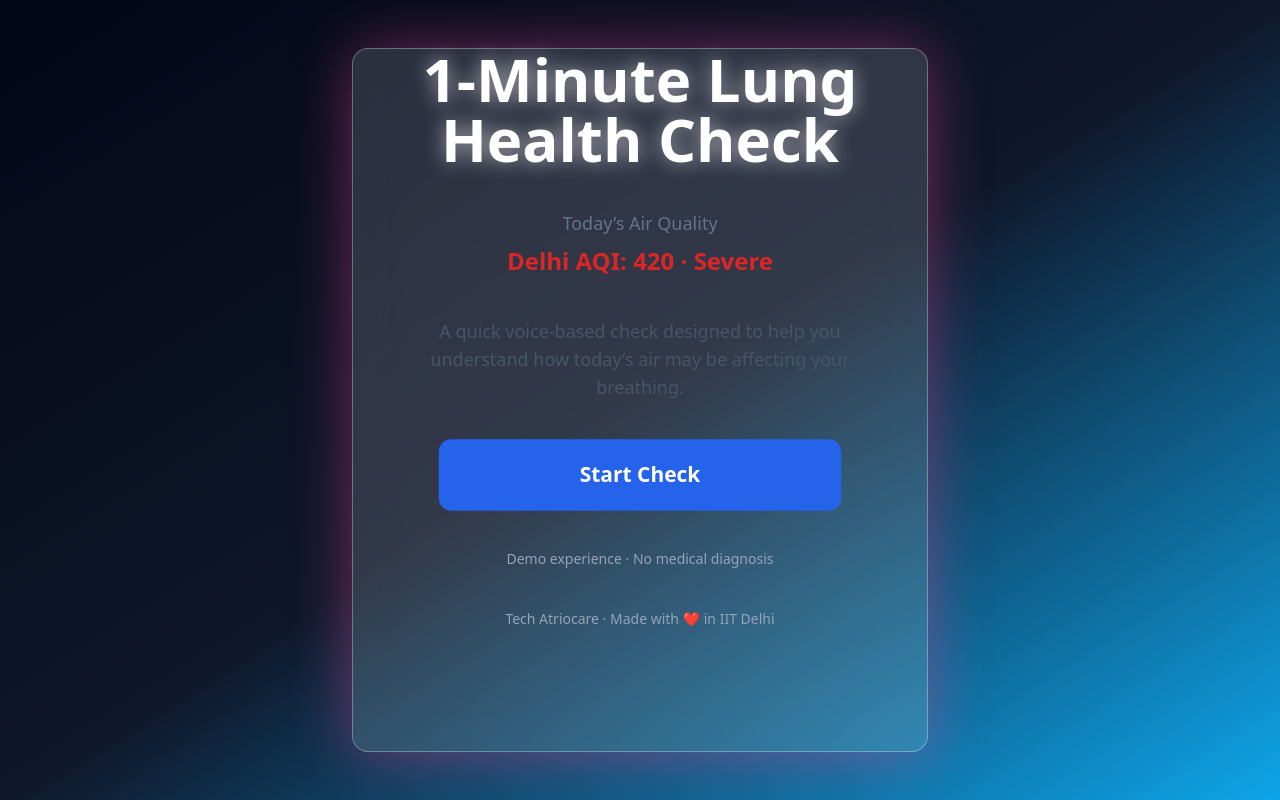
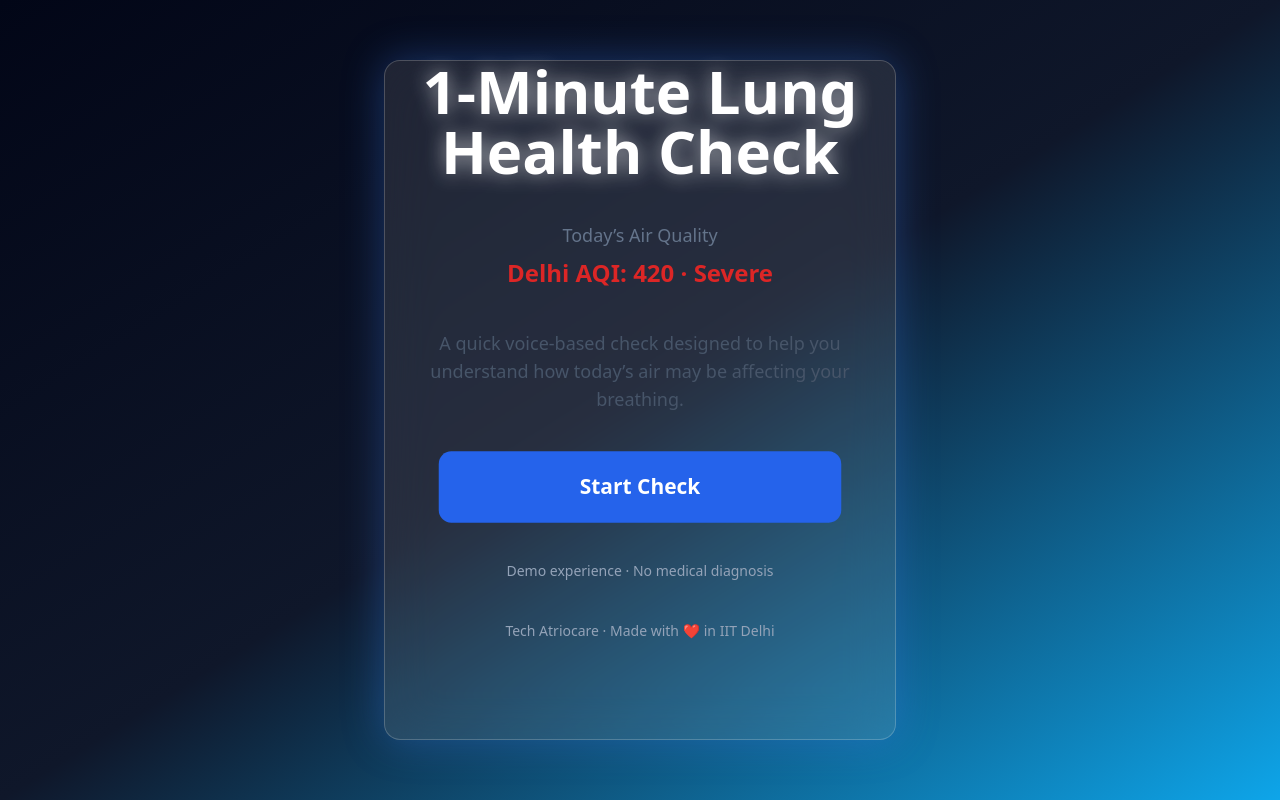
Before and after one commit to sanyamishra01/ap_game, a React (Vite) app in the folder frontend/: page / in a window 1280 px wide. Built offline with nearby package versions, Linux system fonts and the light colour scheme; no server answers.

Commit message:
Refactor ScreenWrapper styles and animation properties

```diff
--- a/frontend/src/components/layout/ScreenWrapper.tsx
+++ b/frontend/src/components/layout/ScreenWrapper.tsx
@@ -8,6 +8,7 @@ export type ScreenKey =
   | "processing"
   | "result"
   | "offer"
+  | "offer-payment"
   | "exit";
 
 interface ScreenWrapperProps {
@@ -29,24 +30,24 @@ export default function ScreenWrapper({
           from-[#020617]
           via-[#0f172a]
           to-[#0ea5e9]
-          px-3 py-4
         "
-        initial={{ opacity: 0, y: 16 }}
+        initial={{ opacity: 0, y: 12 }}
         animate={{ opacity: 1, y: 0 }}
-        exit={{ opacity: 0, y: -16 }}
+        exit={{ opacity: 0, y: -12 }}
         transition={{ duration: 0.25, ease: "easeOut" }}
       >
-        {/* Card */}
+        {/* CARD */}
         <div
           className="
-            w-full max-w-xl
-            h-[88vh] max-h-[720px]
+            w-full max-w-md md:max-w-lg
+            h-[85vh] max-h-[720px]
+            mx-auto
+            flex flex-col
             rounded-2xl
-            bg-white/15 backdrop-blur-xl
-            border border-white/30
-            shadow-[0_0_60px_rgba(236,72,153,0.45)]
+            bg-white/10 backdrop-blur-xl
+            border border-white/20
+            shadow-[0_0_40px_rgba(59,130,246,0.35)]
             text-white
-            flex flex-col
           "
         >
           {children}
```
